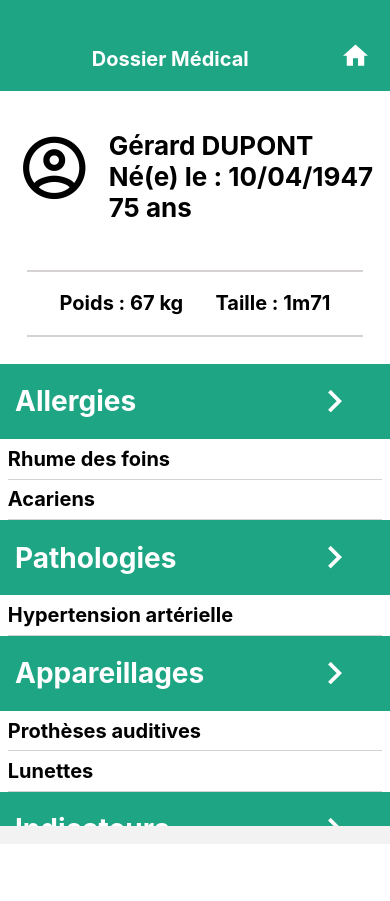
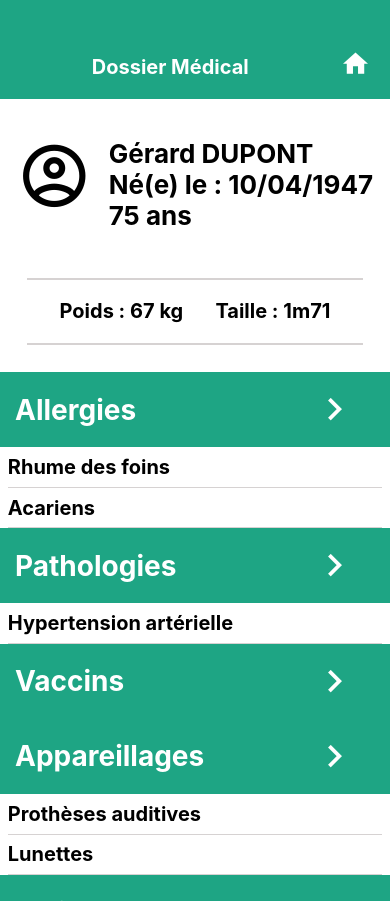
Before and after one commit to capucine-bois/PLD-SMART, a React Native app in the folder PLD-SMARTT/: screen /DossierMedical in a window 390 px wide. Before the commit the page ends 844 px from the top, so only its background shows below. Built offline with nearby package versions, Linux system fonts and the light colour scheme.

Commit message:
add Buttons and new Page for allergies

```diff
--- a/PLD-SMARTT/App.js
+++ b/PLD-SMARTT/App.js
@@ -9,6 +9,7 @@ import Notes2 from './Notes/Notes2'
 import DossierMedical from './DossierMedical/dossierMedical';
 import RDV from './RDV/RDV'
 import RDV2 from './RDV/RDV2'
+import DosMedAllergies from './DossierMedical/dosMedAllergies'
 import React, {useEffect} from "react"
 
 import { NavigationContainer } from '@react-navigation/native';
@@ -48,6 +49,8 @@ export default function App() {
         <Stack.Screen name="DossierMedical" component={DossierMedical}   />
         <Stack.Screen name="RDV" component={RDV}   />
         <Stack.Screen name="RDV2" component={RDV2}   />
+        <Stack.Screen name="DosMedAllergies" component={DosMedAllergies}   />
+
       </Stack.Navigator>
 
     </NavigationContainer>
--- /dev/null
+++ b/PLD-SMARTT/DossierMedical/dosMedAllergies.js
@@ -0,0 +1,13 @@
+import React from 'react';
+import {StyleSheet, Text, ScrollView, View, TouchableOpacity} from 'react-native';
+
+
+function DosMedAllergies({navigation}) {
+    return(
+        <Text>
+            Dossier Médical
+        </Text>
+    )
+
+}
+export default DosMedAllergies
--- a/PLD-SMARTT/DossierMedical/dossierMedical.js
+++ b/PLD-SMARTT/DossierMedical/dossierMedical.js
@@ -3,7 +3,17 @@ import {StyleSheet, Text, ScrollView, View, TouchableOpacity} from 'react-native
 import { StatusBar } from 'expo-status-bar';
 import MaterialCommunityIcons from 'react-native-vector-icons/MaterialCommunityIcons';
 
-import style from "../Style/styleHome";
+
+function Bouton(props){
+    return (
+        <TouchableOpacity style={props.styleButton} onPress={props.onPress}>
+            <Text style={props.styleText}>
+                {props.text}
+            </Text>
+            <MaterialCommunityIcons style = {styles.iconChevron} name='chevron-right' color="#fff" size={45}/>
+        </TouchableOpacity>
+    )
+}
 
 function DossierMedical({navigation}) {
     const prenom = "Gérard"
@@ -38,35 +48,31 @@ function DossierMedical({navigation}) {
                 <Text style={styles.text}>Poids : {poids} kg</Text>
                 <Text style={styles.text}>Taille : {taille}</Text>
             </View>
-            <View style={styles.etiquette}>
-                <Text style={styles.textEtiquette}>Allergies</Text>
-                <MaterialCommunityIcons style = {styles.iconChevron} name='chevron-right' color="#fff" size={45}/>
-            </View>
+            <Bouton styleButton={styles.etiquette}  styleText={styles.textEtiquette} onPress={() =>  navigation.navigate('DosMedAllergies')}
+                    text="Allergies" />
             <View style={styles.contenuEtiquette}>
                     <Text style={styles.textContenuEtiquette}>Rhume des foins</Text>
                     <Text style={styles.textContenuEtiquette}>Acariens</Text>
                 </View>
-            <View style={styles.etiquette}>
-                <Text style={styles.textEtiquette}>Pathologies</Text>
-                <MaterialCommunityIcons style = {styles.iconChevron} name='chevron-right' color="#fff" size={45}/>
-            </View>
+            <Bouton styleButton={styles.etiquette}  styleText={styles.textEtiquette} onPress={() =>  navigation.navigate('DosMedAllergies')}
+                    text="Pathologies" />
             <View style={styles.contenuEtiquette}>
                     <Text style={styles.textContenuEtiquette}>Hypertension artérielle</Text>
-                </View>
-            <View style={styles.etiquette}>
-                <Text style={styles.textEtiquette}>Appareillages</Text>
-                <MaterialCommunityIcons style = {styles.iconChevron} name='chevron-right' color="#fff" size={45}/>
             </View>
+            <Bouton styleButton={styles.etiquette}  styleText={styles.textEtiquette} onPress={() =>  navigation.navigate('DosMedAllergies')}
+                    text="Vaccins" />
+            <View style={styles.contenuEtiquette}>
+            </View>
+            <Bouton styleButton={styles.etiquette}  styleText={styles.textEtiquette} onPress={() =>  navigation.navigate('DosMedAllergies')}
+                    text="Appareillages" />
                 <View style={styles.contenuEtiquette}>
                     <Text style={styles.textContenuEtiquette}>Prothèses auditives</Text>
                     <Text style={styles.textContenuEtiquette}>Lunettes</Text>
                 </View>
-            <View style={styles.etiquette}>
-                <Text style={styles.textEtiquette}>Indicateurs</Text>
-                <MaterialCommunityIcons style = {styles.iconChevron} name='chevron-right' color="#fff" size={45}/>
+            <Bouton styleButton={styles.etiquette}  styleText={styles.textEtiquette} onPress={() =>  navigation.navigate('DosMedAllergies')}
+                    text="Indicateurs" />
+            <View style={styles.contenuEtiquette}>
             </View>
-            <View style={styles.contenuEtiquette}>
-                </View>
         </ScrollView>
     </View>)
 }
--- a/PLD-SMARTT/Login/login2.js
+++ b/PLD-SMARTT/Login/login2.js
@@ -73,7 +73,11 @@ const Log2 = ({route,navigation}) => {
                     disabled={!bouton}
                     onPress={() =>
                         /* 1. Navigate to the Details route with params */
-                        createUser()
+                        //createUser()
+                        navigation.navigate('Accueil', {
+                            prenom: prenom,
+
+                        })
                     }
                 />
             </TouchableOpacity>
```
Also changed, not shown: PLD-SMARTT/Style/dossierMedical.css (deleted).
